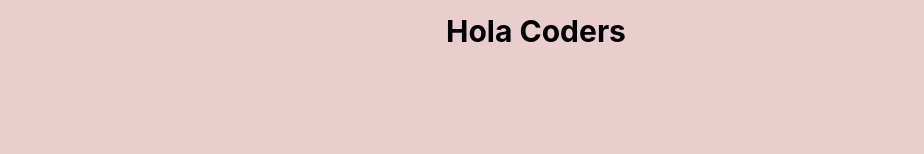
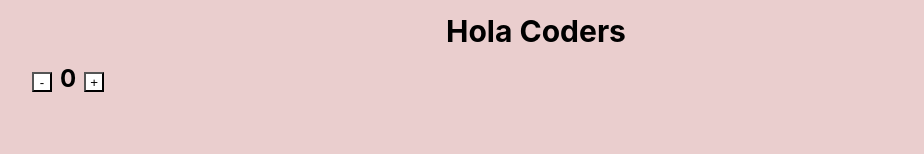
Before and after one commit to Arnaldo-Cabral/AppEcommerce, a React (Create React App) app: page / in a window 1280 px wide. Shown: the part 127-281 px from the top of the page, without its empty margins (104-1028 px from the left). Built offline with nearby package versions, Linux system fonts and the light colour scheme.

Commit message:
incrementador y decrementador

```diff
--- a/src/App.js
+++ b/src/App.js
@@ -2,12 +2,14 @@ import logo from './logo.svg';
 import './App.css';
 import NavBar from './components/NavBar/NavBar';
 import ItemListContainer from './components/ItemListContainer/ItemListContainer';
+import ItemCount from './components/ItemCount/ItemCount';
 
 function App() {
   return (
     <div className="App">
       <NavBar />
       <ItemListContainer greeting='Hola Coders' />
+      <ItemCount />
     </div>
   );
 }
--- /dev/null
+++ b/src/components/ItemCount/ItemCount.js
@@ -0,0 +1,28 @@
+import { useState } from "react";
+import '../NavBar/NavBar.css'
+
+const ItemCount = () => {
+    const [count, setCount] = useState (0)
+
+    const decrement = () => {
+        setCount ((count ) => count -1)
+
+    }
+
+    const increment = () => {
+        setCount (count +1)
+    }
+
+    return(
+        <div className='contador'>
+            <button className='botonCarrito' onClick={decrement}>-</button>
+            <h2 className='contadorCarrito'>{count}</h2>
+            <button className='botonCarrito' onClick={increment}>+</button>
+        </div>
+    )
+
+}
+
+
+
+export default ItemCount
--- a/src/components/NavBar/NavBar.css
+++ b/src/components/NavBar/NavBar.css
@@ -35,3 +35,19 @@ h1{
     padding: 10px;
     background-color:white;
     }
+
+.contador{
+    display: flex;
+    margin-left:10%
+}
+
+.botonCarrito{
+    width: 20px;
+    height: 20px;
+    background-color: white;
+}
+
+.botonCarrito{
+    margin: 8px;
+    font-weight: 20px;
+}
```
